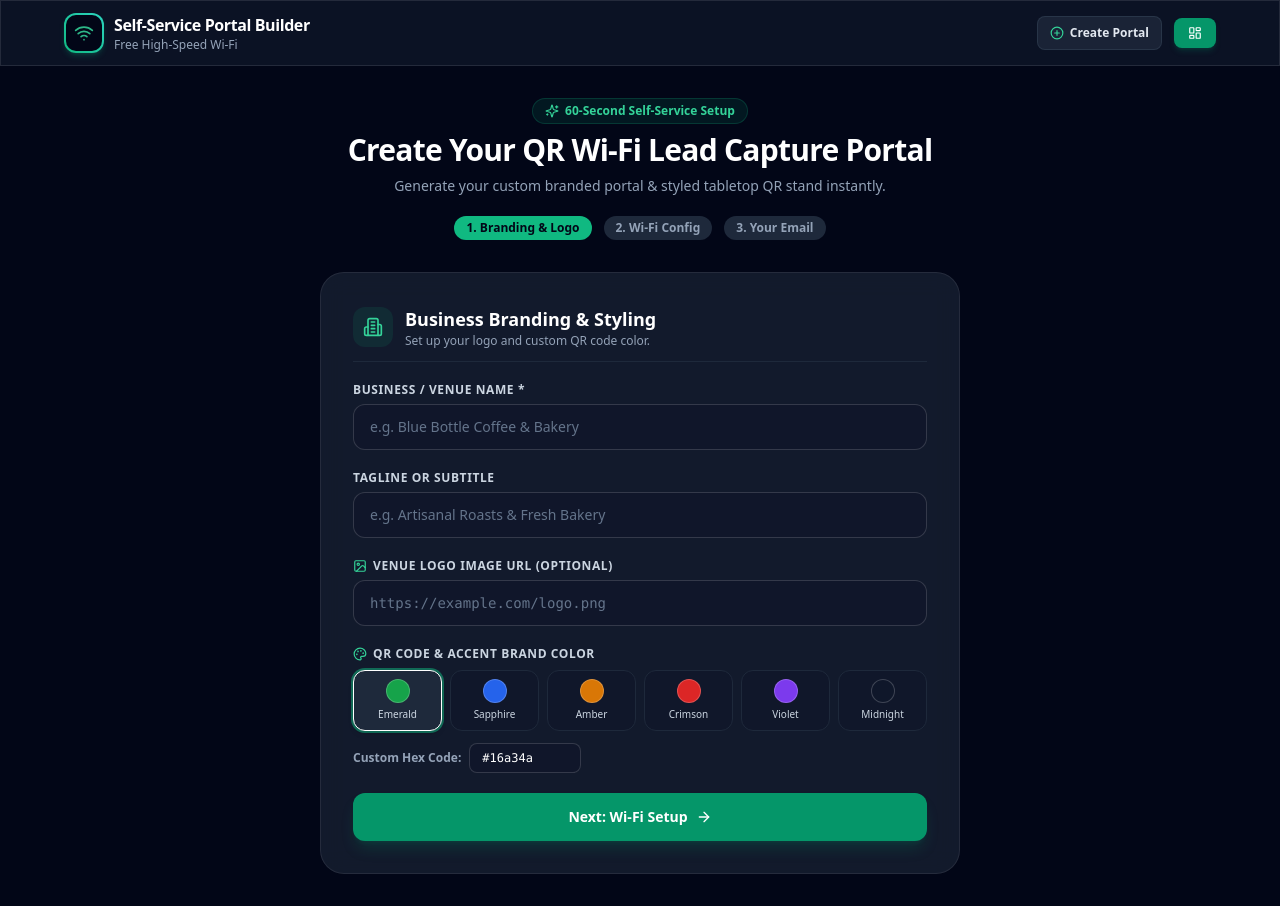
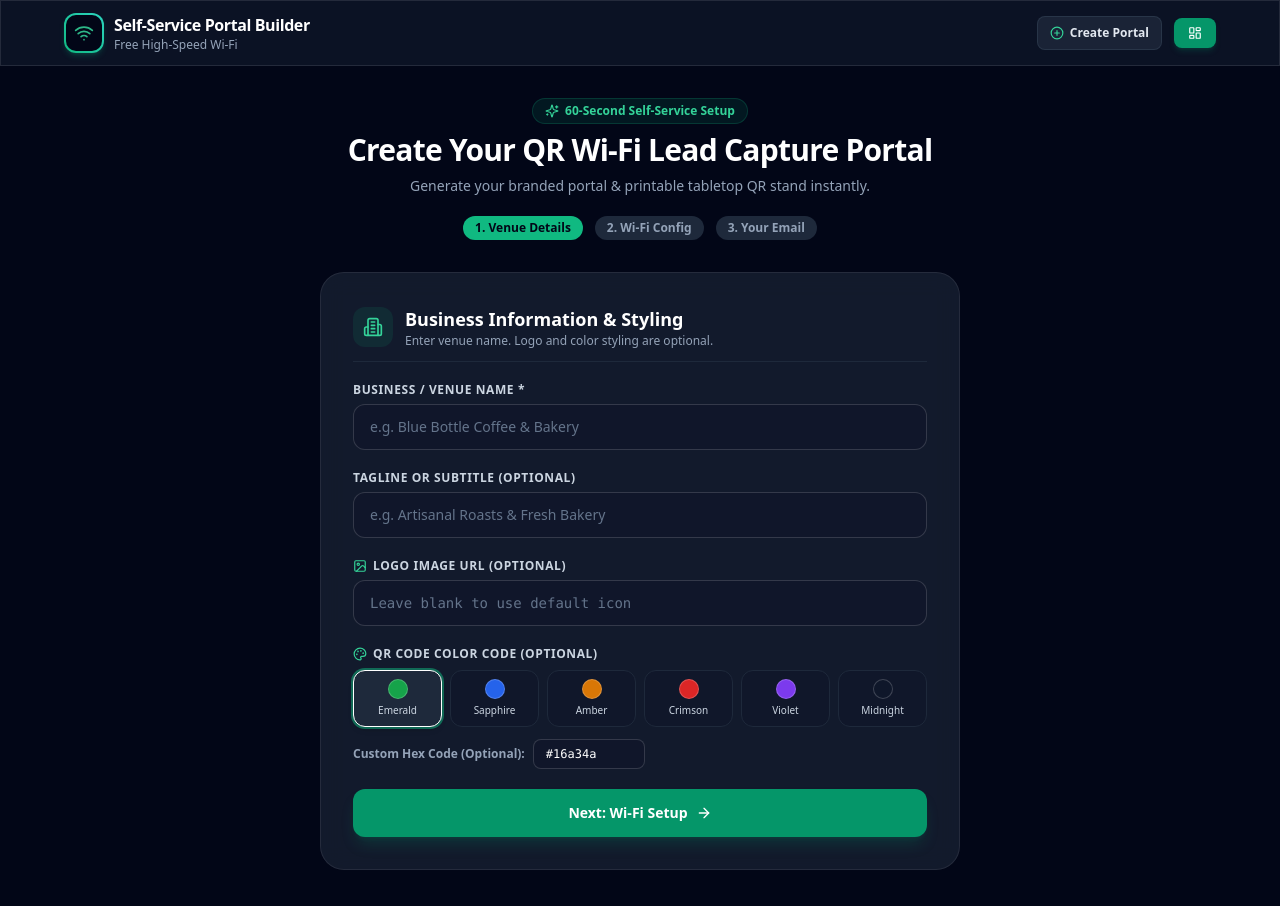
Before and after one commit to fouzi29/explore-local-wifi-qr, a Next.js app: page /onboard in a window 1280 px wide. Built offline with nearby package versions, Linux system fonts and the light colour scheme.

Commit message:
Make Logo Image URL and QR Code Color Code 100% optional with safe default fallbacks

```diff
--- a/app/onboard/page.tsx
+++ b/app/onboard/page.tsx
@@ -18,7 +18,7 @@ const BRAND_COLORS = [
 export default function OnboardPage() {
   const [step, setStep] = useState<1 | 2 | 3 | 4>(1);
 
-  // Form State
+  // Form State (Logo & Color Code are 100% Optional)
   const [venueName, setVenueName] = useState('');
   const [tagline, setTagline] = useState('');
   const [logoUrl, setLogoUrl] = useState('');
@@ -45,13 +45,16 @@ export default function OnboardPage() {
     const newVenueId = 'venue_' + Date.now() + '_' + Math.random().toString(36).substring(2, 6);
     const slug = venueName.toLowerCase().replace(/[^a-z0-9]/g, '-');
 
+    // Safe fallback color if left blank
+    const safeColor = (accentColor && accentColor.trim()) ? accentColor.trim() : '#16a34a';
+
     const newVenueSettings: VenueSettings = {
       id: newVenueId,
       name: venueName.trim(),
       slug,
       tagline: tagline.trim() || 'Free Guest Wi-Fi & Local Recommendations',
       welcomeMessage: `Connect to High-Speed Wi-Fi at ${venueName.trim()}`,
-      accentColor: accentColor || '#16a34a',
+      accentColor: safeColor,
       logoUrl: logoUrl.trim() || undefined,
       wifi: {
         ssid: ssid.trim(),
@@ -89,7 +92,6 @@ export default function OnboardPage() {
       });
       saveVenueSettings(newVenueSettings);
 
-      // Generate QR Code data URL using the custom accent color!
       const portalUrl = typeof window !== 'undefined'
         ? `${window.location.origin}/v/${slug}`
         : `https://explore-local-wifi-qr.vercel.app/v/${slug}`;
@@ -98,7 +100,7 @@ export default function OnboardPage() {
         width: 400,
         margin: 1,
         color: {
-          dark: accentColor || '#0f172a',
+          dark: safeColor,
           light: '#ffffff'
         }
       });
@@ -124,6 +126,8 @@ export default function OnboardPage() {
     a.click();
   };
 
+  const isValidLogo = logoUrl && logoUrl.trim().length > 5;
+
   return (
     <div className="min-h-screen bg-slate-950 flex flex-col text-slate-100">
       <Navbar venueName="Self-Service Portal Builder" />
@@ -140,13 +144,13 @@ export default function OnboardPage() {
               Create Your QR Wi-Fi Lead Capture Portal
             </h1>
             <p className="text-slate-400 text-xs sm:text-sm">
-              Generate your custom branded portal & styled tabletop QR stand instantly.
+              Generate your branded portal & printable tabletop QR stand instantly.
             </p>
 
             {/* Stepper Dots */}
             <div className="flex items-center justify-center gap-2 sm:gap-3 pt-3">
               <div className={`text-xs font-bold px-3 py-1 rounded-full ${step === 1 ? 'bg-emerald-500 text-slate-950' : 'bg-slate-800 text-slate-400'}`}>
-                1. Branding & Logo
+                1. Venue Details
               </div>
               <div className={`text-xs font-bold px-3 py-1 rounded-full ${step === 2 ? 'bg-emerald-500 text-slate-950' : 'bg-slate-800 text-slate-400'}`}>
                 2. Wi-Fi Config
@@ -164,7 +168,7 @@ export default function OnboardPage() {
           </div>
         )}
 
-        {/* STEP 1: VENUE BRANDING, LOGO & QR COLOR */}
+        {/* STEP 1: VENUE DETAILS, OPTIONAL LOGO & COLOR CODE */}
         {step === 1 && (
           <div className="glass-card rounded-3xl p-6 sm:p-8 border border-slate-800 space-y-5">
             <div className="flex items-center gap-3 border-b border-slate-800 pb-3">
@@ -172,8 +176,8 @@ export default function OnboardPage() {
                 <Building2 className="w-5 h-5" />
               </div>
               <div>
-                <h3 className="text-lg font-bold text-white">Business Branding & Styling</h3>
-                <p className="text-xs text-slate-400">Set up your logo and custom QR code color.</p>
+                <h3 className="text-lg font-bold text-white">Business Information & Styling</h3>
+                <p className="text-xs text-slate-400">Enter venue name. Logo and color styling are optional.</p>
               </div>
             </div>
 
@@ -193,7 +197,7 @@ export default function OnboardPage() {
 
             <div>
               <label className="block text-xs font-semibold text-slate-300 uppercase tracking-wider mb-1.5">
-                Tagline or Subtitle
+                Tagline or Subtitle (Optional)
               </label>
               <input
                 type="text"
@@ -204,30 +208,30 @@ export default function OnboardPage() {
               />
             </div>
 
-            {/* Logo Image URL Input */}
+            {/* Optional Logo Image URL Input */}
             <div>
               <label className="block text-xs font-semibold text-slate-300 uppercase tracking-wider mb-1.5 flex items-center gap-1.5">
-                <ImageIcon className="w-3.5 h-3.5 text-emerald-400" /> Venue Logo Image URL (Optional)
+                <ImageIcon className="w-3.5 h-3.5 text-emerald-400" /> Logo Image URL (Optional)
               </label>
               <input
                 type="url"
                 value={logoUrl}
                 onChange={e => setLogoUrl(e.target.value)}
-                placeholder="https://example.com/logo.png"
+                placeholder="Leave blank to use default icon"
                 className="w-full px-4 py-3 rounded-xl glass-input text-white text-sm font-mono placeholder-slate-500 focus:outline-none"
               />
-              {logoUrl && (
+              {isValidLogo && (
                 <div className="mt-2 flex items-center gap-2 text-xs text-slate-400">
                   <span>Logo Preview:</span>
-                  <img src={logoUrl} alt="Logo Preview" className="w-7 h-7 rounded-lg object-cover border border-slate-700" onError={() => setError('Invalid image URL')} />
+                  <img src={logoUrl} alt="Logo Preview" className="w-7 h-7 rounded-lg object-cover border border-slate-700" />
                 </div>
               )}
             </div>
 
-            {/* QR Code & Accent Color Picker */}
+            {/* Optional QR Code Color Code */}
             <div>
               <label className="block text-xs font-semibold text-slate-300 uppercase tracking-wider mb-2 flex items-center gap-1.5">
-                <Palette className="w-3.5 h-3.5 text-emerald-400" /> QR Code & Accent Brand Color
+                <Palette className="w-3.5 h-3.5 text-emerald-400" /> QR Code Color Code (Optional)
               </label>
               <div className="grid grid-cols-3 sm:grid-cols-6 gap-2">
                 {BRAND_COLORS.map(c => (
@@ -241,17 +245,17 @@ export default function OnboardPage() {
                         : 'border-slate-800 bg-slate-900/60 hover:border-slate-700'
                     }`}
                   >
-                    <div className="w-6 h-6 rounded-full border border-white/20" style={{ backgroundColor: c.hex }}></div>
+                    <div className="w-5 h-5 rounded-full border border-white/20" style={{ backgroundColor: c.hex }}></div>
                     <span className="text-[10px] text-slate-300 font-medium truncate w-full text-center">{c.name.split(' ')[0]}</span>
                   </button>
                 ))}
               </div>
 
-              {/* Custom Hex Code */}
               <div className="mt-3 flex items-center gap-2">
-                <span className="text-xs text-slate-400 font-semibold">Custom Hex Code:</span>
+                <span className="text-xs text-slate-400 font-semibold">Custom Hex Code (Optional):</span>
                 <input
                   type="text"
+                  placeholder="#16a34a"
                   value={accentColor}
                   onChange={e => setAccentColor(e.target.value)}
                   className="w-28 px-3 py-1.5 rounded-lg glass-input text-white text-xs font-mono"
@@ -462,13 +466,13 @@ export default function OnboardPage() {
               </a>
             </div>
 
-            {/* Live Printable Acrylic Stand Layout with Custom Logo & Accent Color */}
+            {/* Live Printable Acrylic Stand Layout */}
             <div className="flex justify-center my-6 overflow-hidden px-2">
               <div
                 id="printable-stand"
                 className="w-full max-w-sm sm:max-w-md bg-white text-slate-900 rounded-3xl p-6 sm:p-8 shadow-2xl border-4 border-slate-100 text-center flex flex-col items-center justify-between min-h-[520px] sm:min-h-[580px] relative overflow-hidden"
               >
-                {/* Decorative Header with Logo */}
+                {/* Decorative Header with Optional Logo */}
                 <div className="w-full bg-slate-950 text-white py-4 px-6 rounded-2xl mb-4 shadow-md flex items-center justify-center gap-3">
                   {createdVenue.logoUrl ? (
                     <img src={createdVenue.logoUrl} alt={createdVenue.name} className="w-10 h-10 rounded-xl object-cover border border-white/20" />
@@ -492,7 +496,7 @@ export default function OnboardPage() {
                   </p>
                 </div>
 
-                {/* QR Code in Custom Color */}
+                {/* QR Code in Custom or Default Color */}
                 <div className="my-5 p-4 bg-slate-50 rounded-2xl border-2 border-slate-200 shadow-inner flex flex-col items-center">
                   {qrDataUrl ? (
                     <img src={qrDataUrl} alt="Tabletop QR Stand" className="w-52 h-52 rounded-lg" />
```
